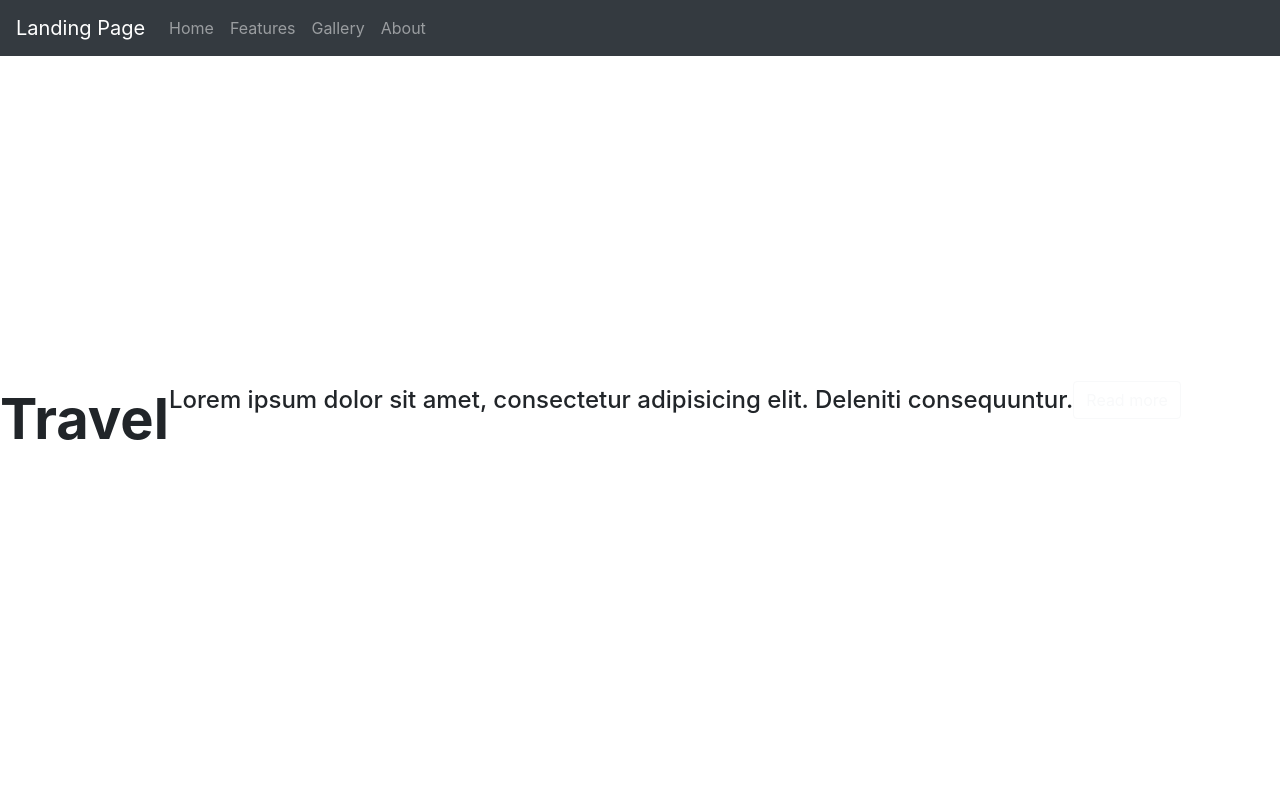
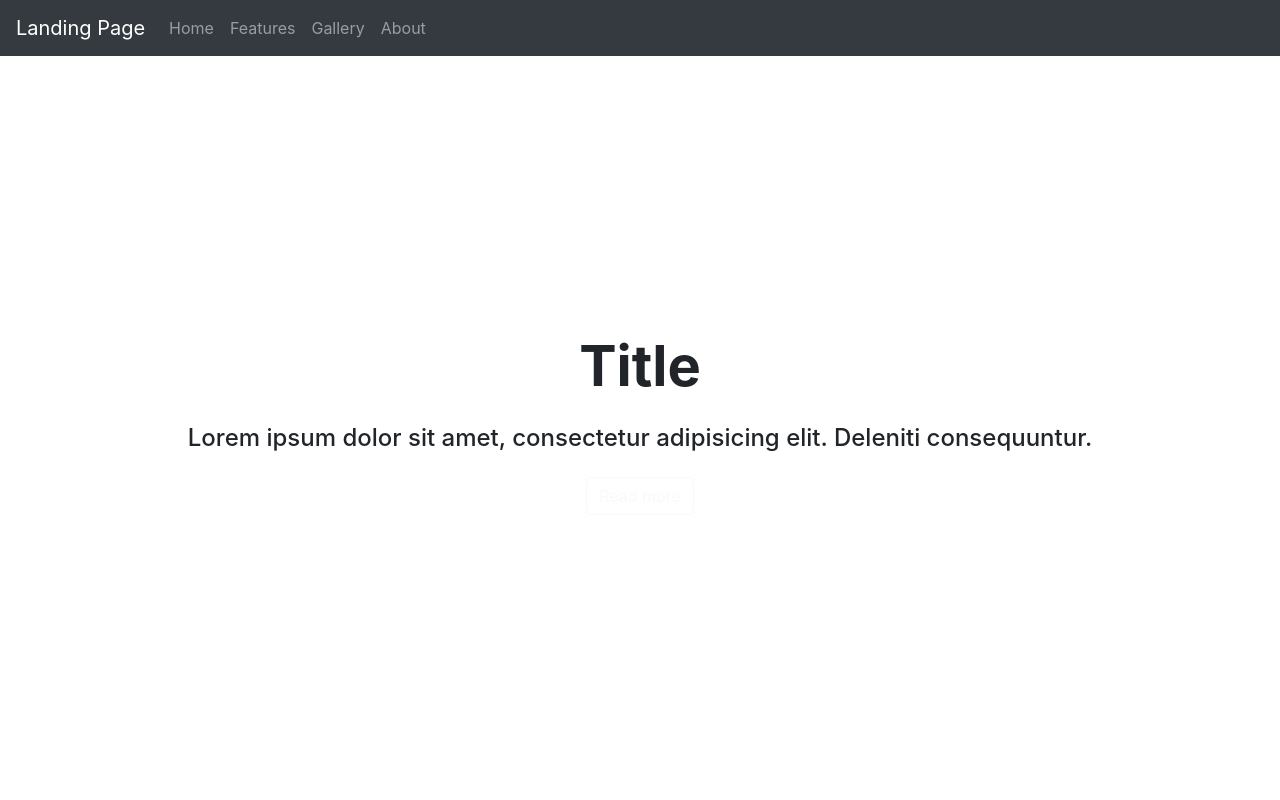
Before and after one commit to LimeFallacie/LimeFallacie.github.io, a PHP site: page / in a window 1280 px wide. Run offline with PHP 8.4, Linux system fonts and the light colour scheme.

Commit message:
minor edits

```diff
--- a/index.html
+++ b/index.html
@@ -5,7 +5,7 @@
 		<meta name="viewport" content="width=device-width, initial-scale=1, shrink-to-fit=no">
 
         	<link rel="stylesheet" href="https://stackpath.bootstrapcdn.com/bootstrap/4.3.1/css/bootstrap.min.css" integrity="sha384-ggOyR0iXCbMQv3Xipma34MD+dH/1fQ784/j6cY/iJTQUOhcWr7x9JvoRxT2MZw1T" crossorigin="anonymous" />
-		<link rel="stylesheet" href="style.css">
+		<link rel="stylesheet" href="stylee.css">
 	</head>
         <body>
 		<header>
@@ -34,12 +34,16 @@
 			</nav>
 
 			<div id="intro">
-				<div class="d-flex align-items-center h-100">
-					<h2 class="display-4 font-weight-bold text-black pt-5 mb-2">Travel</h2>
+				<div class="container-fluid d-flex align-items-center justify-content-center h-100">
+					<div class="row d-flex justify-content-center text-center">
+						<div class="clo-md-10">
+							<h2 class="display-4 font-weight-bold text-black pt-5 mb-2">Title</h2>
 
-					<h4 class="text-black my-4">Lorem ipsum dolor sit amet, consectetur adipisicing elit. Deleniti consequuntur.</h4>
+							<h4 class="text-black my-4">Lorem ipsum dolor sit amet, consectetur adipisicing elit. Deleniti consequuntur.</h4>
 
-					<button type="button" class="btn btn-outline-light">Read more</button>
+							<button type="button" class="btn btn-outline-light">Read more</button>
+						</div>
+					</div>
 				</div>
 			</div>
 		</header>
--- a/style.css
+++ b/stylee.css
@@ -4,7 +4,7 @@ html, body, header, #intro {
 
 #intro {
     background: url
-    ("https://mdbootstrap.com/img/Photos/Horizontal/Nature/full%20page/img%20%283%29.jpg")
+    ("https://i.imgur.com/2F3Al82.jpg")
     no-repeat center center fixed;
     background-size: cover;
 }
```
